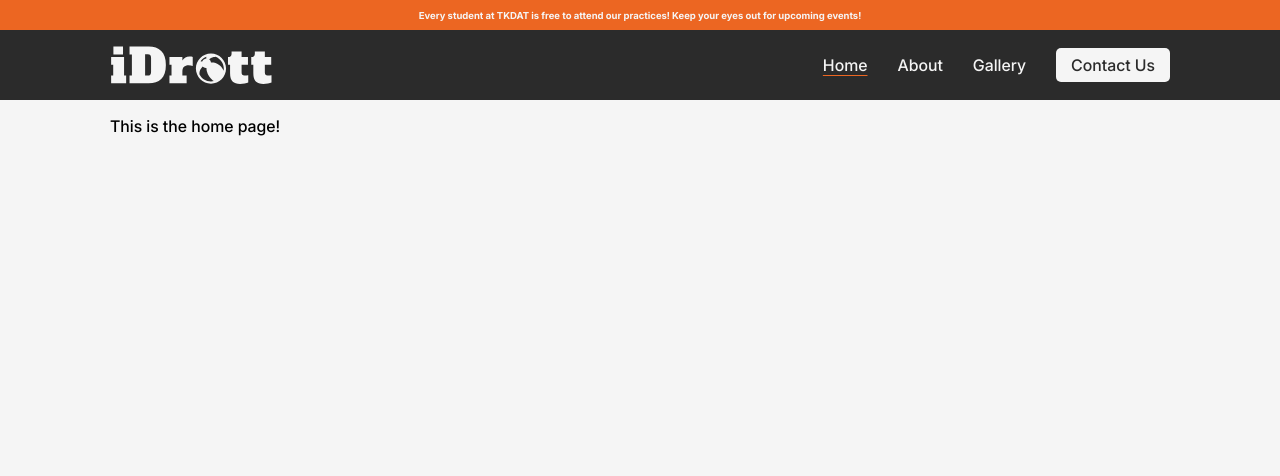
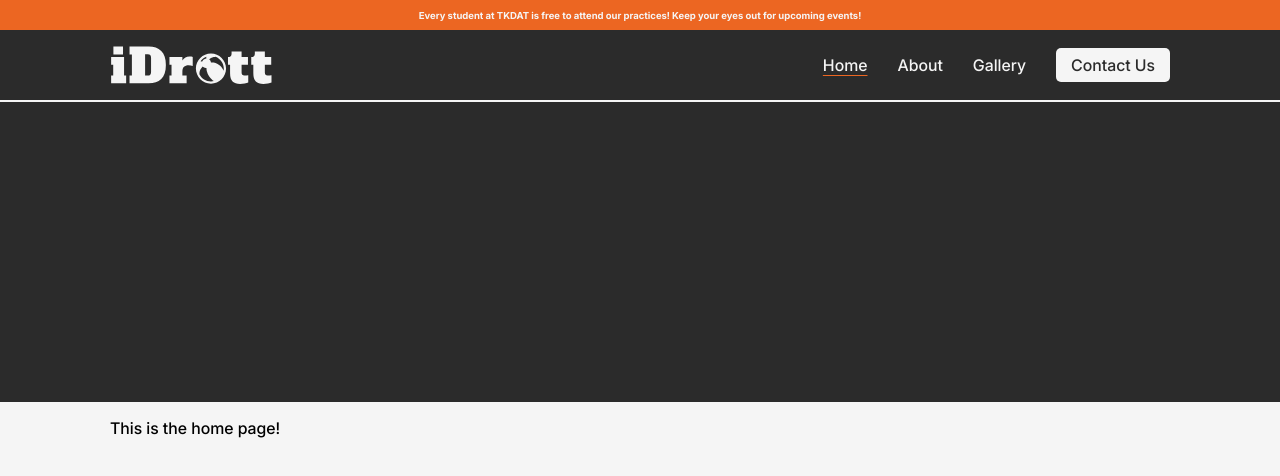
Before and after one commit to gottegubben/iDrott-Website, a Vue app in the folder web/: page / in a window 1280 px wide. Shown: the top 476 px of the page. Built offline with nearby package versions, Linux system fonts and the light colour scheme.

Commit message:
Made the banner and header fixed instead of relative! Now it stays in the same position when scrolling!

```diff
--- a/web/src/App.vue
+++ b/web/src/App.vue
@@ -6,8 +6,15 @@
 -->
 
 <template>
+  <div style="position: fixed; width: inherit; height: inherit; z-index: 1;">
+    <Banner></Banner>
+    <Header></Header>
+  </div>
+
+  <!-- These two copies are used to make sure that the margin is correct! -->
   <Banner></Banner>
   <Header></Header>
+
   <RouterView></RouterView>
 </template>
 
--- a/web/src/assets/components/Header.vue
+++ b/web/src/assets/components/Header.vue
@@ -52,6 +52,8 @@
     #header-base {
         background-color: var(--primary_color);
         position: relative;
+
+        border-bottom: 2px solid var(--secondary_color);
     }
 
     #header-content {
--- a/web/src/pages/GalleryPage.vue
+++ b/web/src/pages/GalleryPage.vue
@@ -1,6 +1,7 @@
 <template>
     <BaseLayout>
         <p>This is gallery!</p>
+        <p v-for="i in 50">Testing {{ i }}</p>
     </BaseLayout>
 </template>
 
--- a/web/src/pages/HomePage.vue
+++ b/web/src/pages/HomePage.vue
@@ -1,4 +1,6 @@
 <template>
+    <div style="width: 100%; height: 300px; background-color: var(--primary_color);"></div>
+
     <BaseLayout>
         <p>This is the home page!</p>
     </BaseLayout>
```
